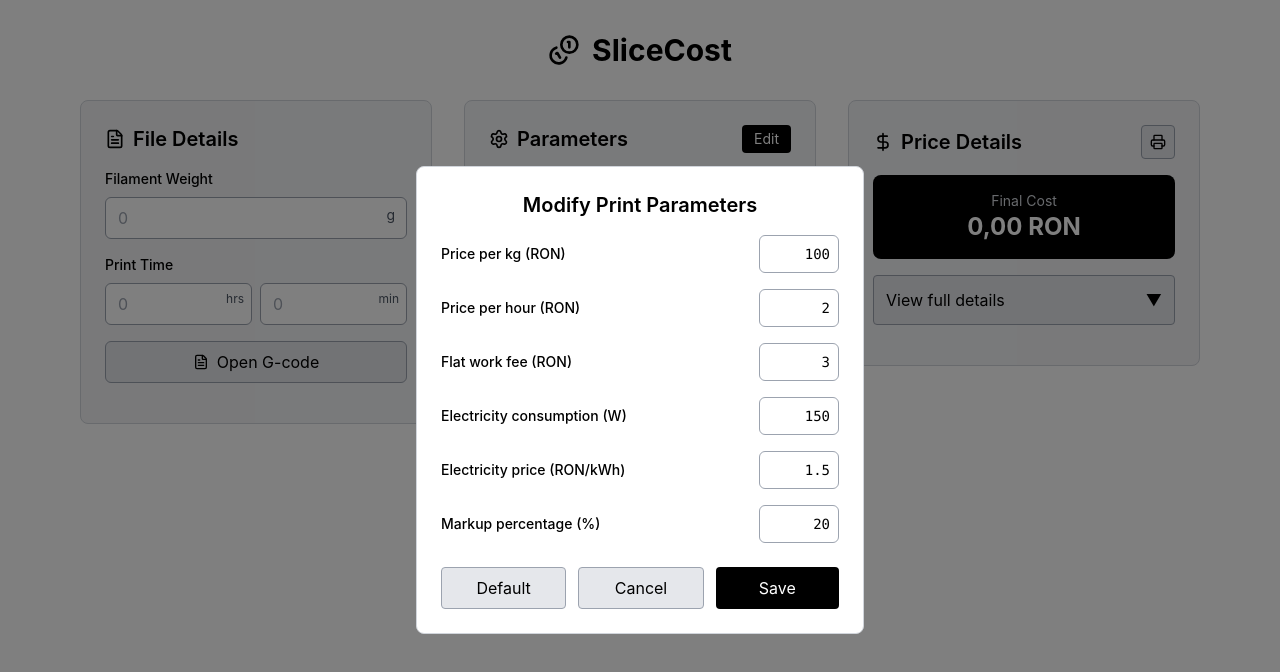
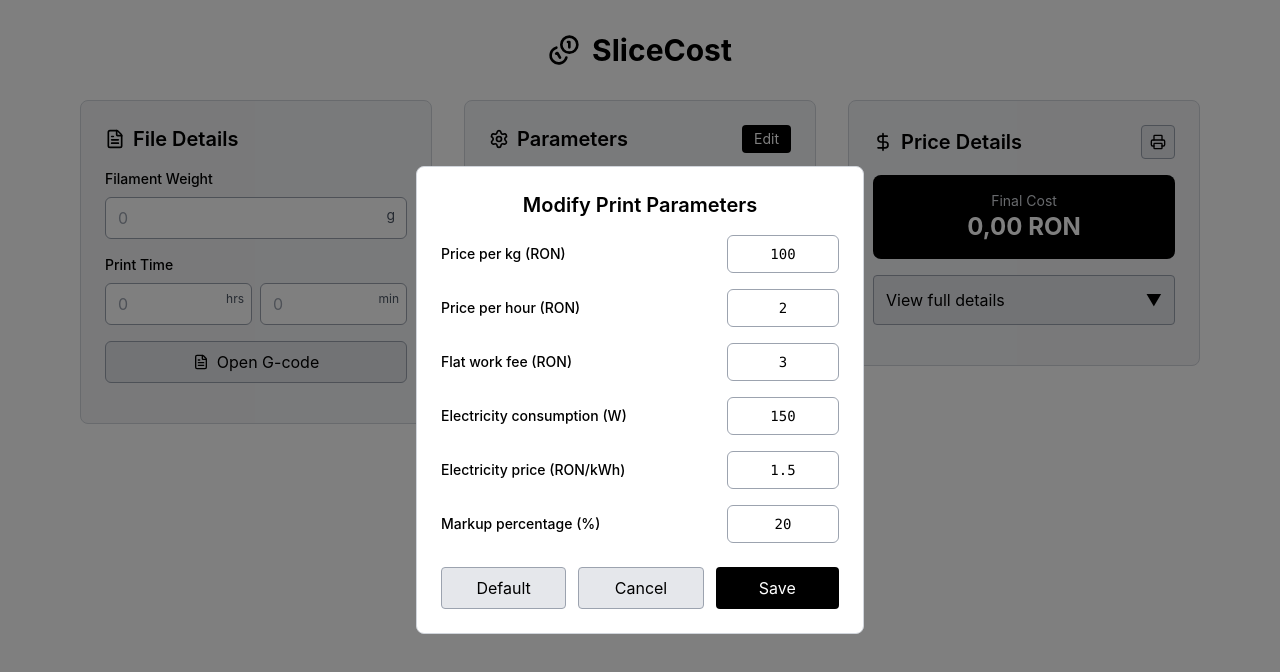
Before and after one commit to aleksxar/SliceCost, a React (Vite) app: page / in a window 1280 px wide. Both pictures are taken after a click on the button "Edit". Shown: the top 672 px of the page. Built offline with nearby package versions, Linux system fonts and the light colour scheme.

Commit message:
Update App.tsx

```diff
--- a/src/App.tsx
+++ b/src/App.tsx
@@ -533,7 +533,6 @@ const calculateCosts = (): CostBreakdown => {
                         type="text"
                         inputMode="numeric"
                         pattern="[0-9.]*"
-                        maxLength={4}
                         value={value}
                         onChange={(e) => {
                           // Validate numeric inputs only
@@ -543,7 +542,7 @@ const calculateCosts = (): CostBreakdown => {
                             [key]: validValue ? parseFloat(validValue) : 0,
                           }));
                         }}
-                        className="w-20 bg-white border border-gray-400 rounded-md px-2 py-2 font-mono text-sm focus:ring-2 focus:ring-black focus:border-transparent appearance-none text-right"
+                        className="w-28 bg-white border border-gray-400 rounded-md px-2 py-2 font-mono text-sm focus:ring-2 focus:ring-black focus:border-transparent appearance-none text-center"
                         style={{ MozAppearance: 'textfield' }}
                       />
                     </div>
```
